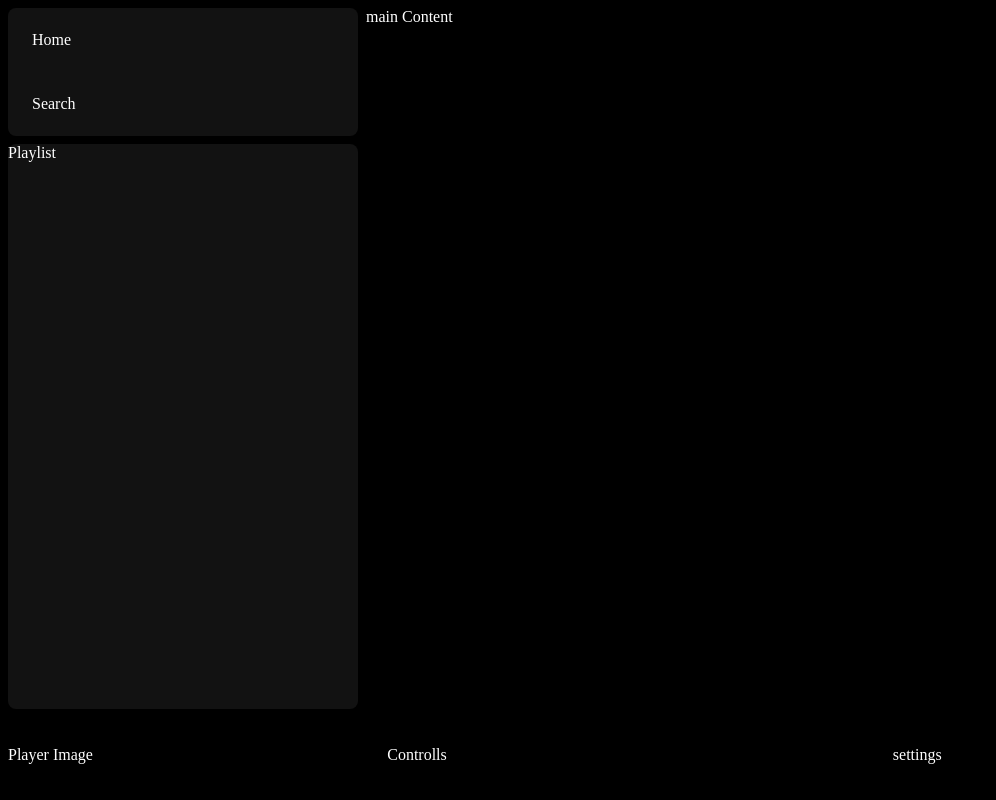
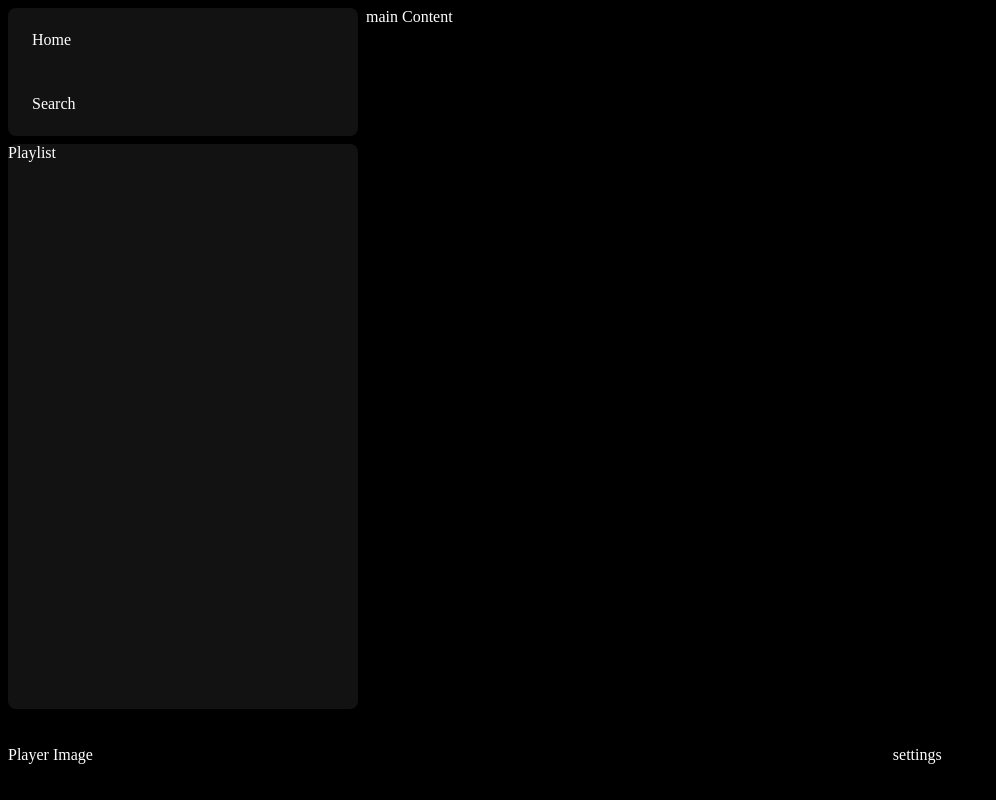
Before and after one commit to lingeaniket/music-streaming, a React (Create React App) app: page / in a window 1280 px wide. Shown: the whole page, without its empty margins (0-996 px from the left). Built offline with nearby package versions, Linux system fonts and the light colour scheme; no server answers.

Commit message:
Footer.js updated

```diff
--- a/src/Components/Footer/Footer.js
+++ b/src/Components/Footer/Footer.js
@@ -1,6 +1,19 @@
-import React from "react";
+import axios from "axios";
+import React, { useEffect, useState } from "react";
+import AudioPlayer from "./AudioPlayer";
 
 const Footer = () => {
+    const [musicdata, setMusicData] = useState("");
+    useEffect(() => {
+        const loadMusic = async () => {
+            await axios.get("https://saavn.me/search/songs?query=kun+faya+kun&page=1&limit=2").then((res) => {
+                setMusicData(res.data.data.results[0].downloadUrl[0].link);
+                console.log(res.data.data.results[0].downloadUrl[0].link);
+            });
+        };
+
+        loadMusic();
+    }, []);
     return (
         <div className="footer">
             <div
@@ -26,7 +39,23 @@ const Footer = () => {
                         maxWidth: "722px",
                     }}
                 >
-                    Controlls
+                    {musicdata && (
+                        <AudioPlayer src={musicdata}/>
+                        // <audio
+                        //     controls="controls"
+                        //     style={{
+                        //         opacity: 0.5,
+                        //         pointerEvents: "none",
+                        //     }}
+                        // >
+                        //     <source src={musicdata} type="audio/mp3" />
+                        // </audio>
+                    )}
+
+                    {/* <input type="range" />
+                    <div>
+                        <progress />
+                    </div> */}
                 </div>
                 <div
                     style={{
```
